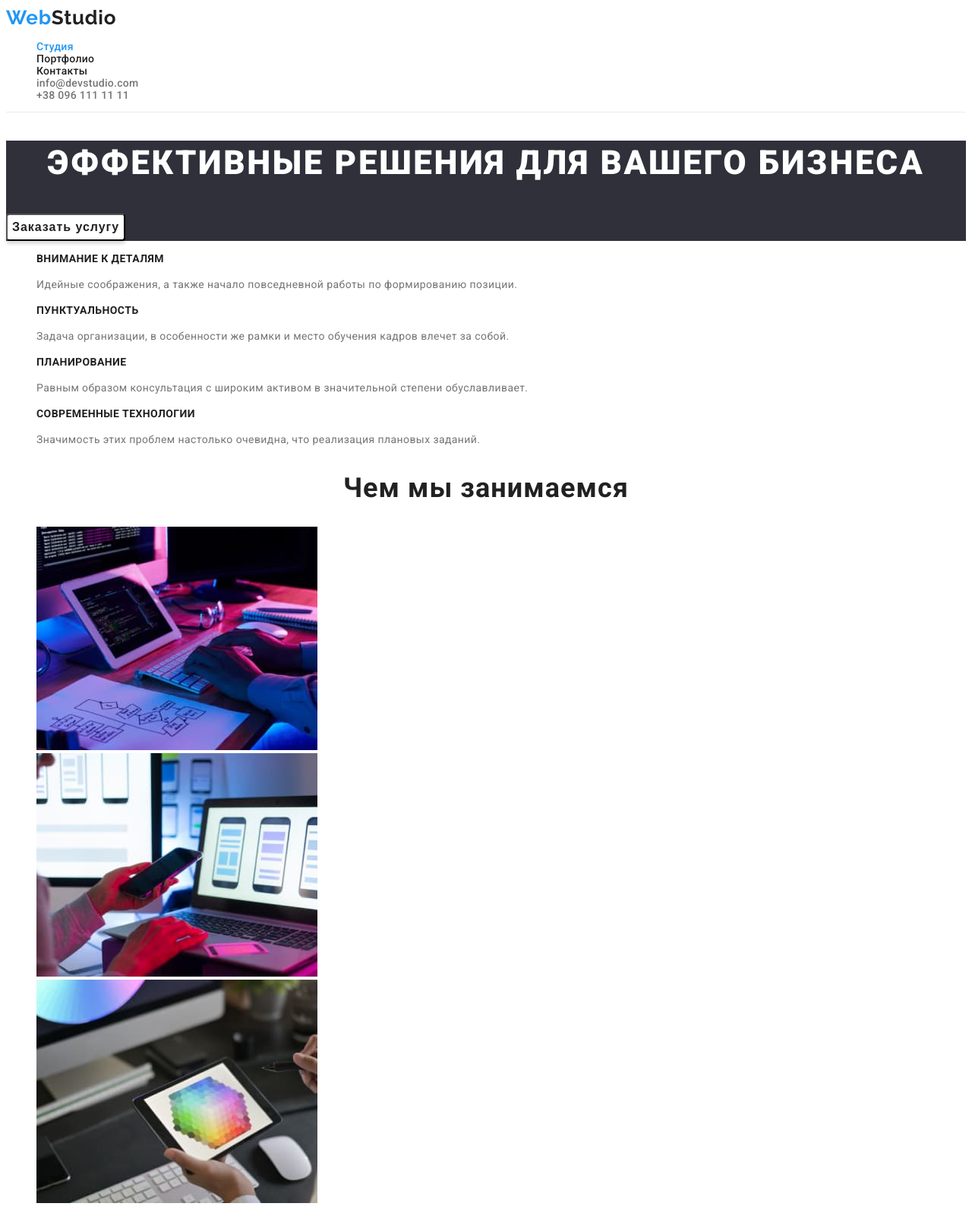
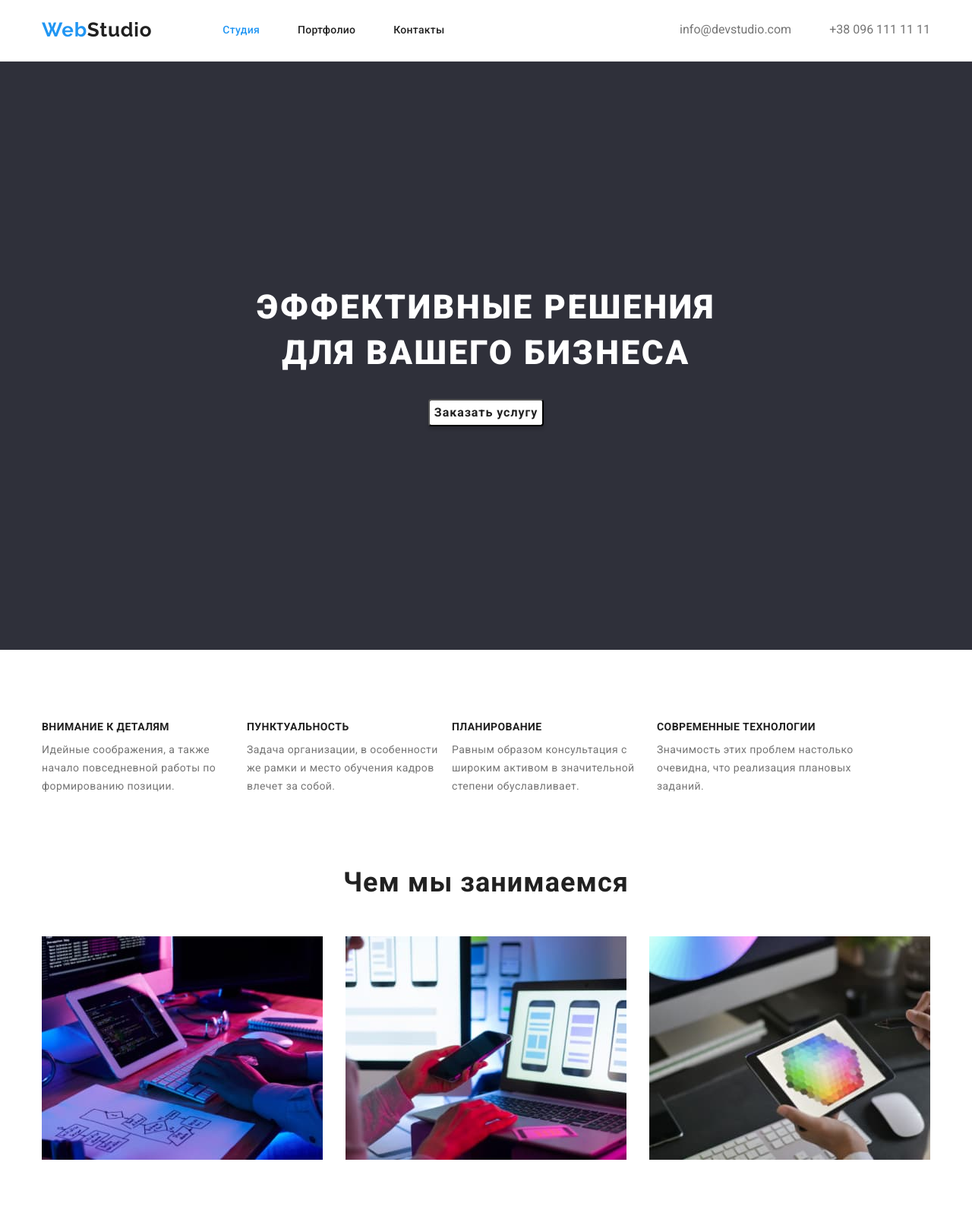
Before and after one commit to YOvsyannikov/goit-markup-hw-03, a plain HTML site: page index.html in a window 1280 px wide. Shown: the top 1600 px of the page at 76% size. Drawn offline with nearby package versions, Linux system fonts and the light colour scheme.

Commit message:
HW3-ver.1

```diff
--- a/css/styles.css
+++ b/css/styles.css
@@ -5,25 +5,71 @@
   --accent-text-color: #2196f3;
   --white-text-color: #ffffff;
 }
+p,
+h1,
+h2,
+h3,
+h4,
+h5,
+h6 {
+  margin: 0;
+}
+ul, ol {
+  margin: 0;
+  padding-left: 0;
+}
+img{
+  display: block;
+}
+section {
+  padding-top: 94px;
+  padding-bottom: 94px;
+}
 body {
-  font-family: 'Roboto', sans-serif;
+  font-family: "Roboto", sans-serif;
   color: var(--primary-text-color);
   background: #ffffff;
 }
 .list {
+  padding: 0;
+  margin: 0;
   list-style: none;
+}
+.visually-hidden {
+  position: absolute;
+  white-space: nowrap;
+  width: 1px;
+  height: 1px;
+  overflow: hidden;
+  border: 0;
+  padding: 0;
+  clip: rect(0 0 0 0);
+  clip-path: inset(50%);
+  margin: -1px;
+}
+.container{
+  width: 1200px;
+  padding: 0 15px;
+  margin: 0 auto;
+/* outline: 2px solid red; */
 }
 /* -----Header section------ */
 .header {
   background: #ffffff;
   border-bottom: 1px solid #ececec;
+  padding-top: 24px;
+  padding-bottom: 25px;
+}
+header .container{
+  display: flex;
 }
 .header-logo {
-  font-family: 'Raleway', sans-serif;
+  font-family: "Raleway", sans-serif;
   font-weight: 700;
   font-size: 26px;
   line-height: 1.19;
   text-decoration: none;
+  margin-right: 93px;
 
   /* identical to box height */
   letter-spacing: 0.03em;
@@ -39,6 +85,13 @@ body {
   line-height: 1.15;
   letter-spacing: 0.02em;
 }
+.header-menu{
+  display: flex;
+  align-items: center;
+}
+.header-item:nth-child(n+3) {
+  margin-left: 50px;
+}
 .header-item-link {
   color: var(--title-text-color);
   text-decoration: none;
@@ -50,6 +103,11 @@ body {
 .curent {
   color: var(--accent-text-color);
 }
+.header-contacts {
+  display: flex;
+  align-items: center;
+  margin-left: auto;
+}
 .header-contact-link {
   color: var(--paragraph-text-color);
   text-decoration: none;
@@ -58,29 +116,41 @@ body {
 .header-contact-link:focus {
   color: var(--accent-text-color);
 }
+.header-contact-link:not(first-child) {
+  margin-left: 50px;
+}
 /* -----Hero section----- */
 .hero {
   background: #2f303a;
+}
+.hero-content{
+padding-top: 200px;
+padding-bottom: 200px;
 }
 .hero-title {
   font-weight: 900;
   font-size: 44px;
   line-height: 1.36;
-
   /* or 136% */
   text-align: center;
   letter-spacing: 0.06em;
   text-transform: uppercase;
-
   color: var(--white-text-color);
+  max-width: 696px;
+  margin-left: auto;
+  margin-right: auto;
 }
 .hero-btn {
+  display: block;
   background: #ffffff;
   box-shadow: 0px 4px 4px rgba(0, 0, 0, 0.15);
   border-radius: 4px;
   font-weight: bold;
   font-size: 16px;
   line-height: 1.88;
+  margin-left: auto;
+  margin-right: auto;
+  margin-top: 30px;
 
   /* identical to box height, or 187% */
   align-items: center;
@@ -94,26 +164,36 @@ body {
   cursor: pointer;
   color: var(--white-text-color);
 }
-/* Feautures section */
+/* ------Feautures section------- */
+.features-list{
+  display: flex;
+}
 .features-title {
   font-weight: 700px;
   font-size: 14px;
   line-height: 1.14;
   letter-spacing: 0.03em;
   text-transform: uppercase;
-
   color: var(--title-text-color);
+  padding-bottom: 10px;
 }
 .features-text {
   font-size: 14px;
   line-height: 1.71;
-
+  max-width: 270px;
   /* or 171% */
   letter-spacing: 0.03em;
 
   color: var(--paragraph-text-color);
 }
 /* -----Our service section------ */
+.our-service{
+  margin-top: -94px;
+}
+.our-service-list{
+  display: flex;
+  align-items: center;
+}
 .our-service-title {
   font-weight: bold;
   font-size: 36px;
@@ -121,6 +201,10 @@ body {
   text-align: center;
   letter-spacing: 0.03em;
   color: var(--title-text-color);
+  margin-bottom: 50px;
+}
+.our-service-item:nth-child(n+2) {
+  margin-left: 30px;
 }
 /* -----Our team section----- */
 .our-team {
@@ -134,6 +218,11 @@ body {
   letter-spacing: 0.03em;
 
   color: var(--title-text-color);
+  margin-bottom: 50px;
+}
+.our-team-list{
+  display: flex;
+  align-items: center;
 }
 .our-team-item {
   background: #ffffff;
@@ -141,6 +230,9 @@ body {
   box-shadow: 0px 1px 3px rgba(0, 0, 0, 0.12), 0px 1px 1px rgba(0, 0, 0, 0.14),
     0px 2px 1px rgba(0, 0, 0, 0.2);
   border-radius: 0px 0px 4px 4px;
+}
+.our-team-item:nth-child(n+2) {
+  margin-left: 30px;
 }
 .our-team-name {
   font-weight: 500;
@@ -152,6 +244,8 @@ body {
   letter-spacing: 0.03em;
 
   color: var(--title-text-color);
+  margin-top: 30px;
+  margin-bottom: 10px;
 }
 .our-team-specialisation {
   font-size: 16px;
@@ -162,13 +256,14 @@ body {
   letter-spacing: 0.03em;
 
   color: var(--paragraph-text-color);
+  margin-bottom: 30px;
 }
 /* -----Footer section----- */
 .footer {
   background: #2f303a;
 }
 .footer-logo {
-  font-family: 'Raleway', sans-serif;
+  font-family: "Raleway", sans-serif;
   font-weight: 700px;
   font-size: 26px;
   line-height: 1.19;
@@ -176,6 +271,9 @@ body {
 
   /* identical to box height */
   letter-spacing: 0.03em;
+  display: block;
+  padding-top: 60px;
+  padding-bottom: 20px;
 
   color: var(--accent-text-color);
 }
@@ -188,6 +286,13 @@ body {
   font-weight: normal;
   font-size: 14px;
   line-height: 1.71;
+  display: block;
+}
+.footer-list-item:nth-child(-n+2){
+  padding-bottom: 9px;
+}
+.footer-list-item:last-child{
+ padding-bottom: 60px;
 }
 .footer-address {
   color: #ffffff;
@@ -202,9 +307,6 @@ body {
 /* ------End of footer section------ */
 
 /* ------CSS Styles for Portfolio page------ */
-.portfolio-title {
-  display: none;
-}
 .btn {
   border-radius: 4px;
   font-size: 16px;
--- a/index.html
+++ b/index.html
@@ -6,37 +6,47 @@
     <meta name="viewport" content="width=device-width, initial-scale=1.0">
     <link rel="preconnect" href="https://fonts.googleapis.com">
     <link rel="preconnect" href="https://fonts.gstatic.com" crossorigin>
+    <title>WebStudio</title>
     <link href="https://fonts.googleapis.com/css2?family=Raleway:wght@700&family=Roboto:wght@400;500;700;900&display=swap"
         rel="stylesheet">
-    <title>WebStudio</title>
+    <link rel="stylesheet" href="https://cdnjs.cloudflare.com/ajax/libs/modern-normalize/1.0.0/modern-normalize.min.css" />
     <link rel="stylesheet" href="./css/styles.css" />
 </head>
 <body>
     <!-- Header content -->
     <header class="header">
-        <a class="header-logo" href="index.html">Web<span class="header-logo-span">Studio</span></a>
+        <div class="container">
         <nav class="header-nav">
             <ul class="header-menu list">
+                <li class="header-item"><a class="header-logo" href="index.html">Web<span class="header-logo-span">Studio</span></a></li>
                 <li class="header-item"><a class="header-item-link curent" href="./index.html">Студия</a></li>
                 <li class="header-item"><a class="header-item-link" href="./portfolio.html">Портфолио</a></li>
                 <li class="header-item"><a class="header-item-link" href="">Контакты</a></li>
-                <li><a class="header-contact-link" href="mailto:info@devstudio.com">info@devstudio.com</a></li>
-                <li><a class="header-contact-link" href="tel:+380961111111">+38 096 111 11 11</a></li>
             </ul>
         </nav>
+        <div class="header-contacts">
+        <a class="header-item header-contact-link" href="mailto:info@devstudio.com">info@devstudio.com</a>
+        <a class="header-item header-contact-link" href="tel:+380961111111">+38 096 111 11 11</a>
+        </div>
+    </div>
     </header>
     <!-- End of Header content -->
     <!-- Main content -->
     <main>
     <!-- Section 1 -->
         <section class="hero">
+            <div class="container">
+                <div class="hero-content">
                 <h1 class="hero-title">Эффективные решения для вашего бизнеса</h1>
                 <button class="hero-btn">Заказать услугу</button>
+                </div>
+            </div>
         </section>
     <!-- End of Section 1 -->
     <!-- Section 2 -->
         <section class="features">
-            <h2 hidden>особенности</h2>
+            <div class="container">
+            <h2 class="visually-hidden">особенности</h2>
             <ul class="features-list list">
                 <li class="features-item">
                     <h3 class="features-title">Внимание к деталям</h3>
@@ -55,20 +65,24 @@
                     <p class="features-text">Значимость этих проблем настолько очевидна, что реализация плановых заданий.</p>
                 </li>
             </ul>
+            </div>
         </section>
     <!-- End of Section 2 -->
     <!-- Section 3 -->
         <section class="our-service">
+            <div class="container">
                 <h2 class="our-service-title">Чем мы занимаемся</h2>
                 <ul class="our-service-list list">
                 <li class="our-service-item"><img src="images/img1.jpg" alt="Разработчик пишет код" width="370" /></li>
                 <li class="our-service-item"><img src="images/img2.jpg" alt="Разработка мобильного приложения" width="370" /></li>
                 <li class="our-service-item"><img src="images/img3.jpg" alt="Выбор гаммы цвета" width="370" /></li>
             </ul>
+            </div>
         </section>
     <!-- End of Section 3 -->
     <!-- Section 4 -->
         <section class="our-team">
+            <div class="container">
             <h2 class="our-team-title">Наша команда</h2>
             <ul class="our-team-list list">
                 <li class="our-team-item">
@@ -92,12 +106,14 @@
                     <p class="our-team-specialisation">UI Designer</p>
                 </li>
             </ul>
+            </div>
         </section>
         <!-- End of Section 4 -->
     </main>
     <!-- End of main content -->
     <!-- Footer content -->
     <footer class="footer">
+        <div class="container">
         <a class="footer-logo" href="index.html">Web<span class="footer-logo-span">Studio</span> </a>
      <address>
         <ul class="footer-list list">
@@ -111,6 +127,7 @@
                 <a class="footer-tel" href=tel:+380991111111>+38 099 111 11 11</a>
             </li>
         </ul>
+        </div>
     </address>
     </footer>
     <!-- End of footer -->
```
Also changed, not shown: portfolio.html (+14 -7 lines).
